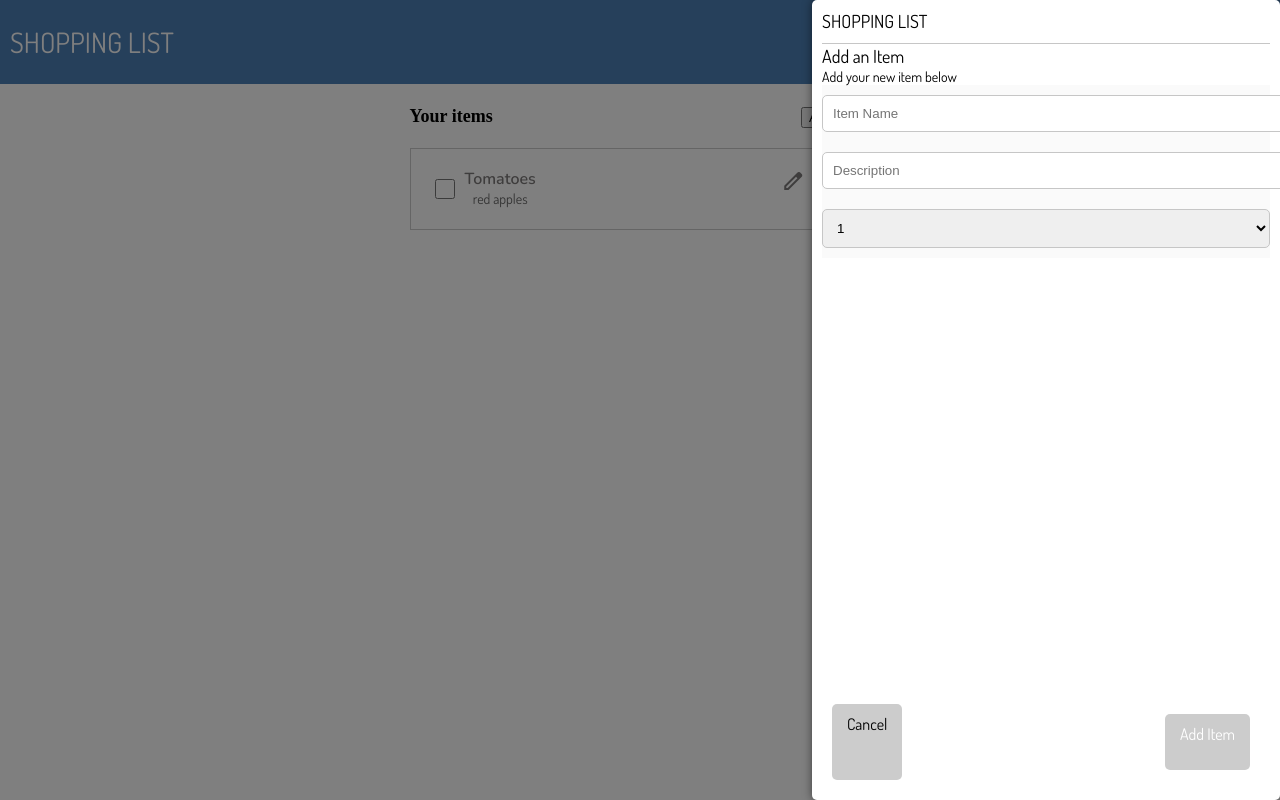
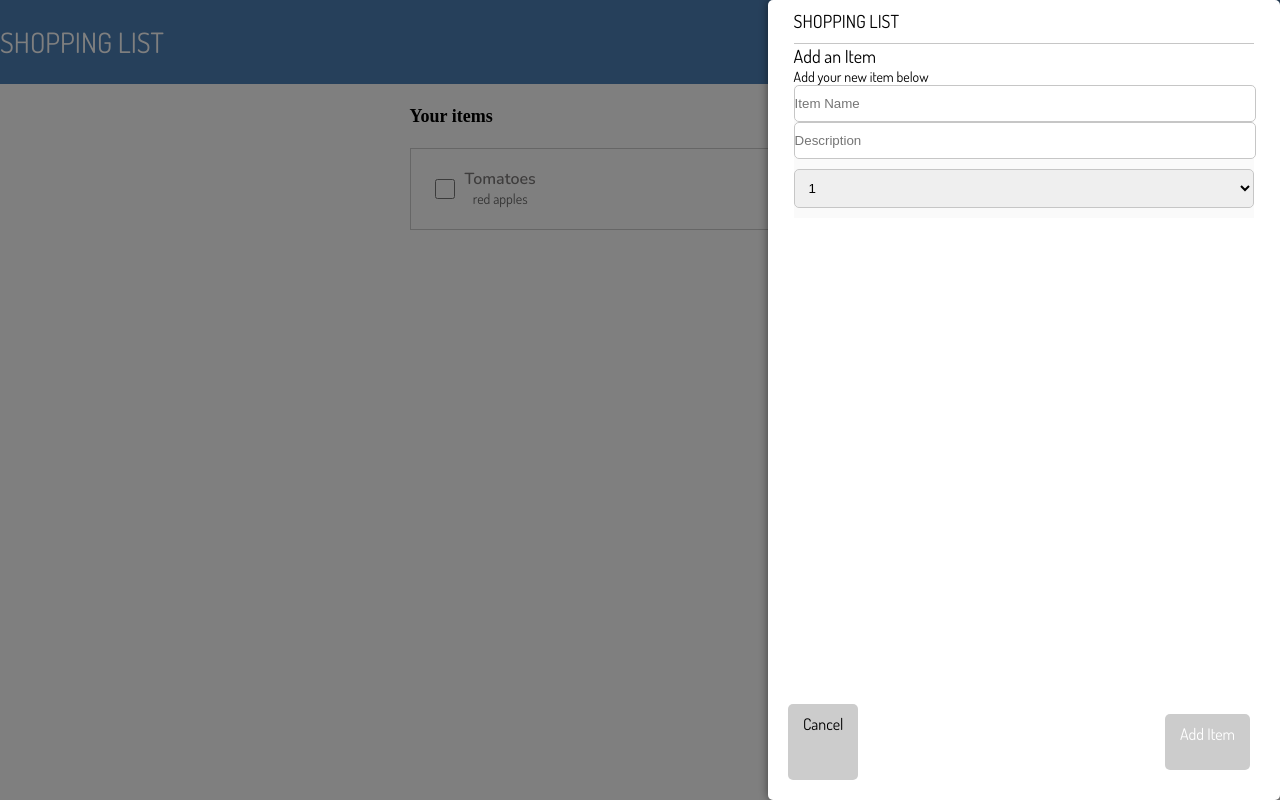
Before and after one commit to jrmeier/v-code-challenge, a React (Create React App) app: page / in a window 1280 px wide. Both pictures are taken after a click on the button "Add Item". Built offline with nearby package versions, Linux system fonts and the light colour scheme.

Commit message:
more and more and more

```diff
--- a/src/App.css
+++ b/src/App.css
@@ -9,7 +9,7 @@
   color: white;
   text-align: left;
   font: 28px sans-serif;
-  padding: 10px;
+  padding: 10px 0 10px 0;
   width: 100%;
   display: flex;
   align-items: center;
--- a/src/components/AddItemForm/AddItemForm.css
+++ b/src/components/AddItemForm/AddItemForm.css
@@ -2,6 +2,8 @@
   display: block;
   text-align: left;
   padding: 10px;
+  width: 90%;
+  margin: 0 auto;
 }
 
 .add-item-form {
@@ -14,11 +16,11 @@
 }
 input {
   width: 100%;
-  padding: 10px;
+  padding: 10px 0 10px 0;
   border: 1px solid #c6c6c6;
   border-radius: 5px;
-  margin-bottom: 10px;
-  margin-top: 10px;
+  /* margin-bottom: 10px; */
+  /* margin: 10 0 10px 0; */
 }
 
 .add-item-form-header {
--- a/src/components/AddItemForm/AddItemForm.jsx
+++ b/src/components/AddItemForm/AddItemForm.jsx
@@ -3,31 +3,44 @@ import { useContext, useEffect, useState } from 'react';
 import './AddItemForm.css';
 import { AppContext } from '../../AppContext';
 
-export function AddItemForm({ setShowAddItemModal, editIndex, setEditIndex, submitAction }){
+export function AddItemForm({ setShowAddItemModal, editIndex, setEditIndex, submitAction, setNewItem }){
     const appContext = useContext(AppContext);
-    const { items, setItems } = appContext;
+    const { items, setItems, addItem } = appContext;
     const [itemName, setItemName] = useState('');
     const [itemDescription, setItemDescription] = useState('');
     const [itemQuantity, setItemQuantity] = useState(1);
 
 
+    const handleItemChange = (e) => {
+        if (e.target.name === 'itemName') setItemName(e.target.value)
+        if (e.target.name === 'itemDescription') setItemDescription(e.target.value)
+        if (e.target.name === 'itemQuantity') setItemQuantity(e.target.value)
+
+        const newItem = {
+            name: itemName,
+            description: itemDescription,
+            quantity: itemQuantity
+        }
+        setNewItem(newItem)
+    }
+
 
     useEffect(() => {
         // clear the form when the modal is closed
-        if (editIndex !== null) {
-            const item = items[editIndex];
-            setItemName(item?.name);
-            setItemDescription(item?.description);
-            setItemQuantity(item?.quantity);
-        }
-
         return () => {
-            if(editIndex !== null && setEditIndex) setEditIndex(null);
+            if (editIndex !== null) {
+                const item = items[editIndex];
+                setItemName(item?.name);
+                setItemDescription(item?.description);
+                setItemQuantity(item?.quantity);
+            }
+            // if we
+            // if(editIndex == null && setEditIndex) setEditIndex(null);
         }
     }, [editIndex, items,setEditIndex])
 
 
-
+    console.log({ editIndex })
     return (
         <div className='add-item'>
         <div className='add-item-form-header'>SHOPPING LIST</div>
@@ -35,9 +48,9 @@ export function AddItemForm({ setShowAddItemModal, editIndex, setEditIndex, subm
         <div style={{ fontSize: '14px'}}>Add your new item below</div>
         <div className="add-item-form">
             <form onSubmit={submitAction}>
-                <input type="text" value={itemName} onChange={(e)=>setItemName(e.target.value)}placeholder="Item Name" />
-                <input type="text" value={itemDescription} onChange={(e) => setItemDescription(e.target.value)} placeholder="Description" />
-                <select name="itemQuantity" placeholder='How many?' className='itemQuantitySelect'>
+                <input type="text" name="itemName" value={itemName} onChange={handleItemChange} placeholder="Item Name" />
+                <input type="text" name="itemDescription" value={itemDescription} onChange={handleItemChange} placeholder="Description" />
+                <select name="itemQuantity" placeholder='How many?' className='itemQuantitySelect' onChange={handleItemChange}>
                     {[...Array(3)].map((_, i) => <option className='itemQuantitySelectOption'  key={i +1 } value={i +1}>
                             {i +1}
 
@@ -47,8 +60,8 @@ export function AddItemForm({ setShowAddItemModal, editIndex, setEditIndex, subm
                     <><input type="checkbox" className="shoppingListItemCheckbox" /> {'Purchased'}</>
                 ) : null }
                 <br />
-                {/* <button type="submit" onClick={addItem}>Add Item</button> */}
             </form>
+
         </div>
         </div>
     )
--- a/src/components/EditItemForm/EditItemForm.css
+++ /dev/null
@@ -1,52 +0,0 @@
-.add-item {
-  display: block;
-  text-align: left;
-  padding: 10px;
-}
-
-.add-item-form {
-  background: #fafafa;
-  color: #5c6269;
-  text-align: left;
-  width: 100%;
-  display: flex;
-  flex-direction: column;
-}
-input {
-  width: 100%;
-  padding: 10px;
-  border: 1px solid #c6c6c6;
-  border-radius: 5px;
-  margin-bottom: 10px;
-  margin-top: 10px;
-}
-
-.add-item-form-header {
-  border-bottom: 1px solid #c6c6c6;
-  width: 100%;
-  margin: 0;
-  font-size: 18px;
-  line-height: 23px;
-  padding-bottom: 10px;
-}
-
-select {
-  width: 100%;
-  padding: 10px;
-  border: 1px solid #c6c6c6;
-  border-radius: 5px;
-  margin-bottom: 10px;
-  margin-top: 10px;
-  outline: none;
-}
-
-select:focus {
-  outline: none;
-}
-
-.itemQuantitySelectOption {
-  display: block;
-  margin-top: 10px;
-  outline: none;
-  background-color: #fafafa;
-}
--- a/src/components/Modal/Modal.css
+++ b/src/components/Modal/Modal.css
@@ -9,6 +9,7 @@
   display: flex;
   justify-content: center;
   align-items: center;
+  width: 100%;
 }
 
 /* Modal container */
@@ -18,6 +19,7 @@
   border-radius: 5px;
   box-shadow: 0px 0px 10px rgba(0, 0, 0, 0.5);
   height: 100%;
+  width: 40%;
   overflow-y: auto;
   position: fixed;
   right: -100%; /* initially position the modal outside the viewport */
--- a/src/components/Modal/Modal.jsx
+++ b/src/components/Modal/Modal.jsx
@@ -27,7 +27,6 @@ export function Modal({setShowModal, component, actionButtonAction, actionButton
     <div className="modal-overlay" onClick={handleOverlayClick}>
         <div className="modal">
           {component}
-
           <div className="modal-buttons">
             <div className="modal-button" onClick={() => setShowModal(false)}>Cancel</div>
             <div className='modal-button action-button' onClick={handleActionButtonClick}>{actionButtonLabel}</div>
--- a/src/components/ShoppingList/ShoppingList.jsx
+++ b/src/components/ShoppingList/ShoppingList.jsx
@@ -3,6 +3,7 @@ import { AppContext } from "../../AppContext"
 import { Modal } from "../Modal/Modal"
 import { AddItemForm } from "../AddItemForm/AddItemForm"
 import { EmptyShoppingList } from './EmptyShoppingList'
+import { DeleteItemForm } from '../DeleteItemForm/DeleteItemForm'
 
 import './ShoppingList.css'
 
@@ -10,20 +11,21 @@ export function ShoppingList() {
 
     const { items, setItems, addItem } = useContext(AppContext);
     const [showAddItemModal, setShowAddItemModal] = useState(false);
+    const [showDeleteModal, setShowDeleteModal] = useState(false);
     const [editIndex, setEditIndex] = useState(null);
 
+    const [newItem, setNewItem] = useState(null)
+
     const handleEditItem = (itemIndex) => {
-        console.log('edit item: ',itemIndex)
         setEditIndex(itemIndex)
         setShowAddItemModal(!showAddItemModal)
     }
 
-    const handleAddItem = (itemIndex) => {
-        console.log('edit item: ',itemIndex)
-        setEditIndex(itemIndex)
+    const handleAddItem = () => {
+        console.log('add item')
+        addItem(newItem)
         setShowAddItemModal(!showAddItemModal)
     }
-
 
 
     const handleCheckboxClick = (itemIndex) => {
@@ -42,6 +44,20 @@ export function ShoppingList() {
         newItems.pop(itemIndex);
         setItems(newItems);
     }
+
+    // const showDeleteModal = (itemIndex) => {
+    //     console.log('show delete modal: ', itemIndex)
+    // }
+
+    const handleEditItemSubmit = () => {
+        console.log('edit item')
+        const newItems = [...items];
+        newItems[editIndex] = newItem;
+        setEditIndex(null);
+        setItems(newItems);
+        setShowAddItemModal(!showAddItemModal)
+    }
+
 
     return (
         <>
@@ -76,17 +92,31 @@ export function ShoppingList() {
             {
                 showAddItemModal && <Modal
                 actionButtonLabel={editIndex === null ? 'Add Item' : 'Save Item'}
-                actionButtonAction={editIndex === null ? handleAddItem : handleEditItem}
-                setShowModal={setShowAddItemModal} component={
+                actionButtonAction={editIndex === null ? handleAddItem : handleEditItemSubmit}
+                setShowModal={setShowAddItemModal}
+                component={
                     <AddItemForm
                         setShowAddItemModal={setShowAddItemModal}
                         editIndex={editIndex}
                         setEditIndex={setEditIndex}
-                        submitAction={handleAddItem}
+                        setNewItem={setNewItem}
                         // actionButton={}
                     />}
+                    submitAction={editIndex === null ? handleAddItem : handleEditItemSubmit}
                 />
             }
+
+            {
+                showDeleteModal && <Modal
+                actionButtonLabel='Delete Item'
+                actionButtonAction={handleDeleteItem}
+                setShowModal={setShowDeleteModal}
+                component={
+                    <DeleteItemForm />
+                }
+                />
+            }
+
         </div>
         ) : <EmptyShoppingList setShowAddItemModal={setShowAddItemModal} />
     }
```
Also changed, not shown: src/components/EditItemForm/EditItemForm.jsx (deleted, +0 -27 lines), src/logo.svg (deleted).
